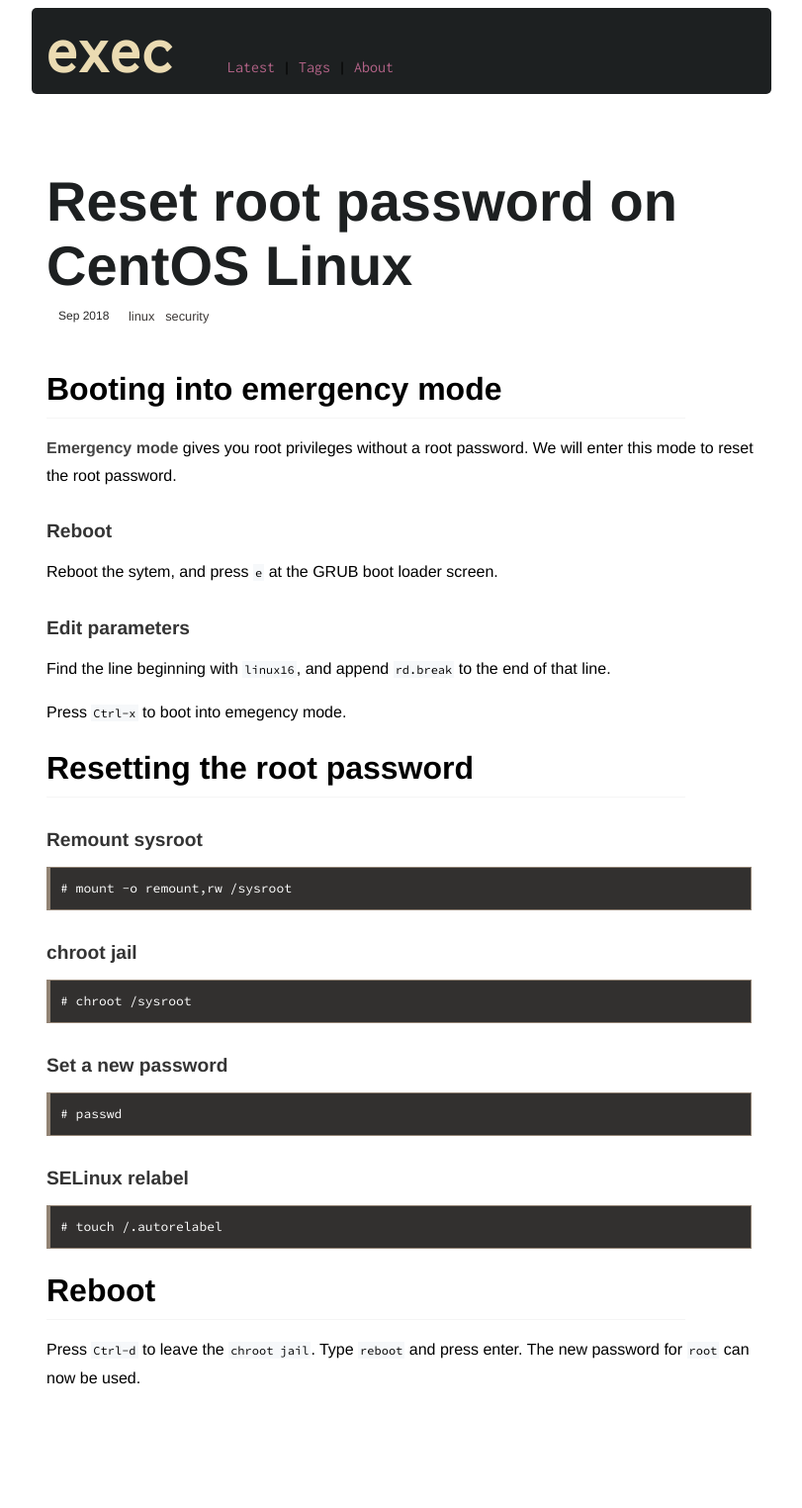
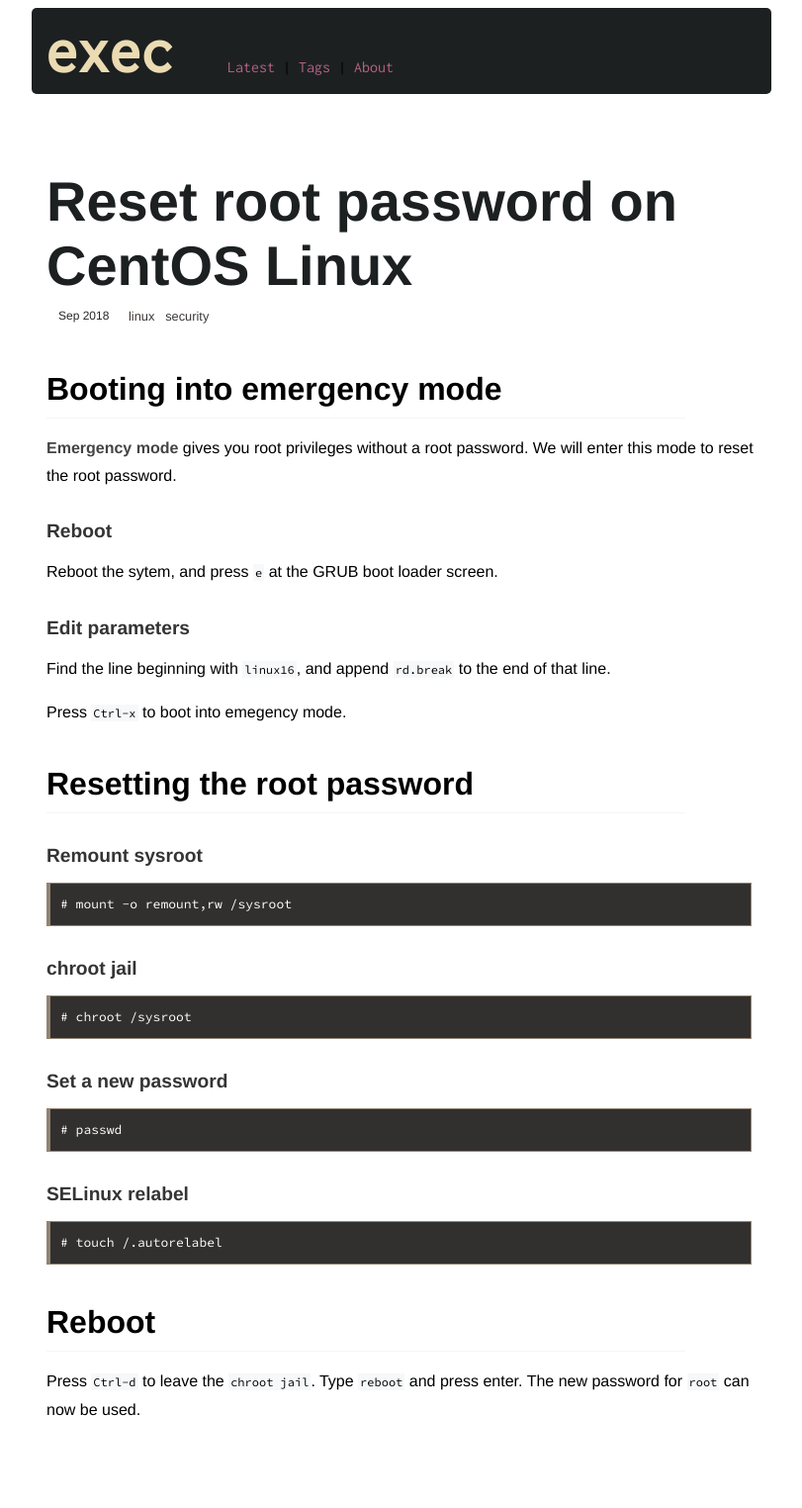
Before and after one commit to execas/execas.github.io, a Jekyll site: the page built from _posts/2018-09-03-reset-root-password-on-centos-linux.md, in a window 1280 px wide. Shown: the whole page at 99% size, without its empty margins (234-1045 px from the left). Built offline with Jekyll 4.4.1, drawn with Linux system fonts in a browser that asks for light colours; before the commit the page ends 1492 px from its top, so only the background shows below that.

Commit message:
Update execas.css

```diff
--- a/css/execas.css
+++ b/css/execas.css
@@ -273,7 +273,7 @@
      color: #000000;
      /*color: #d33682;*/
      font-size: 2rem;
-     margin-top: 1.5rem;
+     margin-top: 2.5rem;
      margin-bottom:1rem;
      padding-bottom: 10px;
      width: 90%;
```
